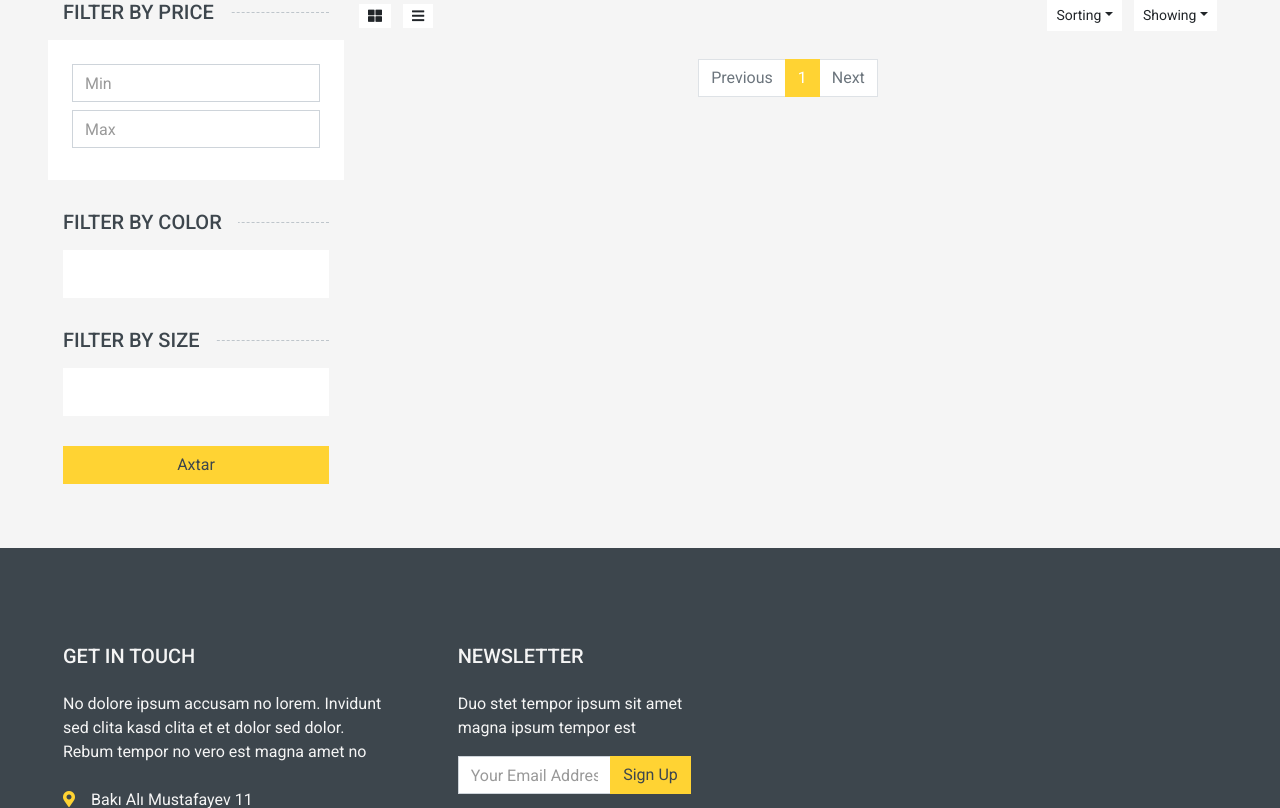
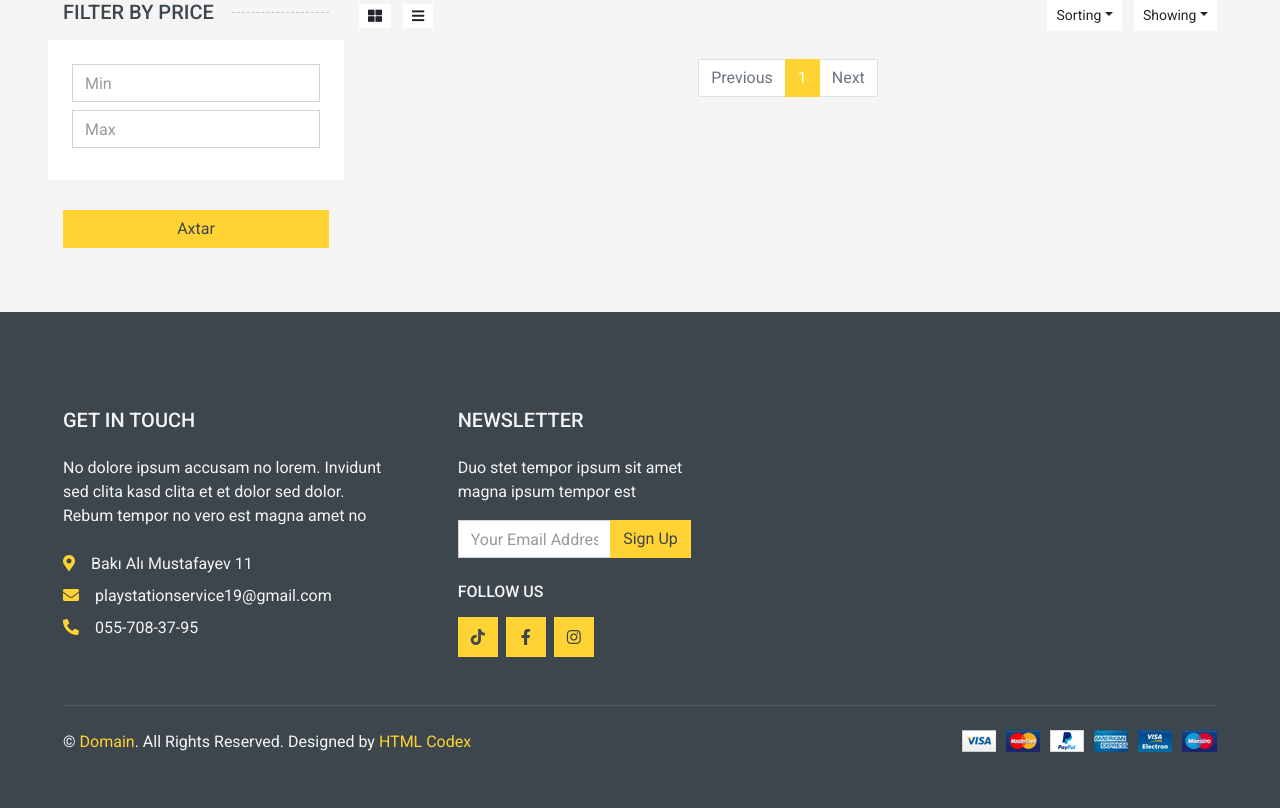
Before and after one commit to RUFATRESUL/Game-shop, a Django app: page /en/products/ in a window 1280 px wide. Shown: the part 316-1124 px from the top of the page. After the commit the page ends 1068 px from the top, so only its background shows below. Run offline with Django 4.2, Linux system fonts and the light colour scheme; the visitor is signed in with stand-in values (Sample User, id 1); data that the repository does not hold is empty; parts of the project's set-up code (start-up, migrations or seed data) failed here and were passed over; some libraries are stand-ins or nearby versions.

Commit message:
updateShopGame

```diff
--- a/multishop/wsgi.py
+++ b/multishop/wsgi.py
@@ -16,4 +16,3 @@ os.environ.setdefault('DJANGO_SETTINGS_MODULE', 'multishop.settings')
 dotenv.load_dotenv()
 
 application = get_wsgi_application()
-app = application
--- a/shop/templates/home.html
+++ b/shop/templates/home.html
@@ -145,7 +145,7 @@
                 <img class="img-fluid" src="{{campaign.image.url}}" alt="">
                 <div class="offer-text">
                     <h3 class="text-white mb-3">{{campaign.title}}</h3>
-                    <a href="" class="btn btn-primary">Shop Now</a>
+
                 </div>
             </div>
         </div>
--- a/shop/templates/product-list.html
+++ b/shop/templates/product-list.html
@@ -37,29 +37,11 @@
                 <!-- Price End -->
 
                 <!-- Color Start -->
-                <h5 class="section-title position-relative text-uppercase mb-3"><span class="bg-secondary pr-3">Filter by color</span></h5>
-                <div class="bg-light p-4 mb-30">
-                        {% for color in colors %}
-                            <div class="custom-control custom-checkbox d-flex align-items-center justify-content-between mb-3">
-                                <input name="colors" value="{{color.id}}" type="checkbox" class="custom-control-input" id="color-{{color.id}}">
-                                <label class="custom-control-label" for="color-{{color.id}}">{{color.title}}</label>
-                                <span class="badge border font-weight-normal">{{color.product_count}}</span>
-                            </div>
-                        {% endfor %}
-                </div>
+
                 <!-- Color End -->
 
                 <!-- Size Start -->
-                <h5 class="section-title position-relative text-uppercase mb-3"><span class="bg-secondary pr-3">Filter by size</span></h5>
-                <div class="bg-light p-4 mb-30">
-                    {% for size in sizes %}
-                        <div class="custom-control custom-checkbox d-flex align-items-center justify-content-between mb-3">
-                            <input name="sizes" value="{{size.id}}" type="checkbox" class="custom-control-input" id="size-{{size.id}}">
-                            <label class="custom-control-label" for="size-{{size.id}}">{{size.title}}</label>
-                            <span class="badge border font-weight-normal">{{size.product_count}}</span>
-                        </div>
-                    {% endfor %}
-                </div>
+
                 <!-- Size End -->
                 <button class="btn btn-primary w-100">Axtar</button>
             </form>
```
Also changed, not shown: vercel.json (deleted).
